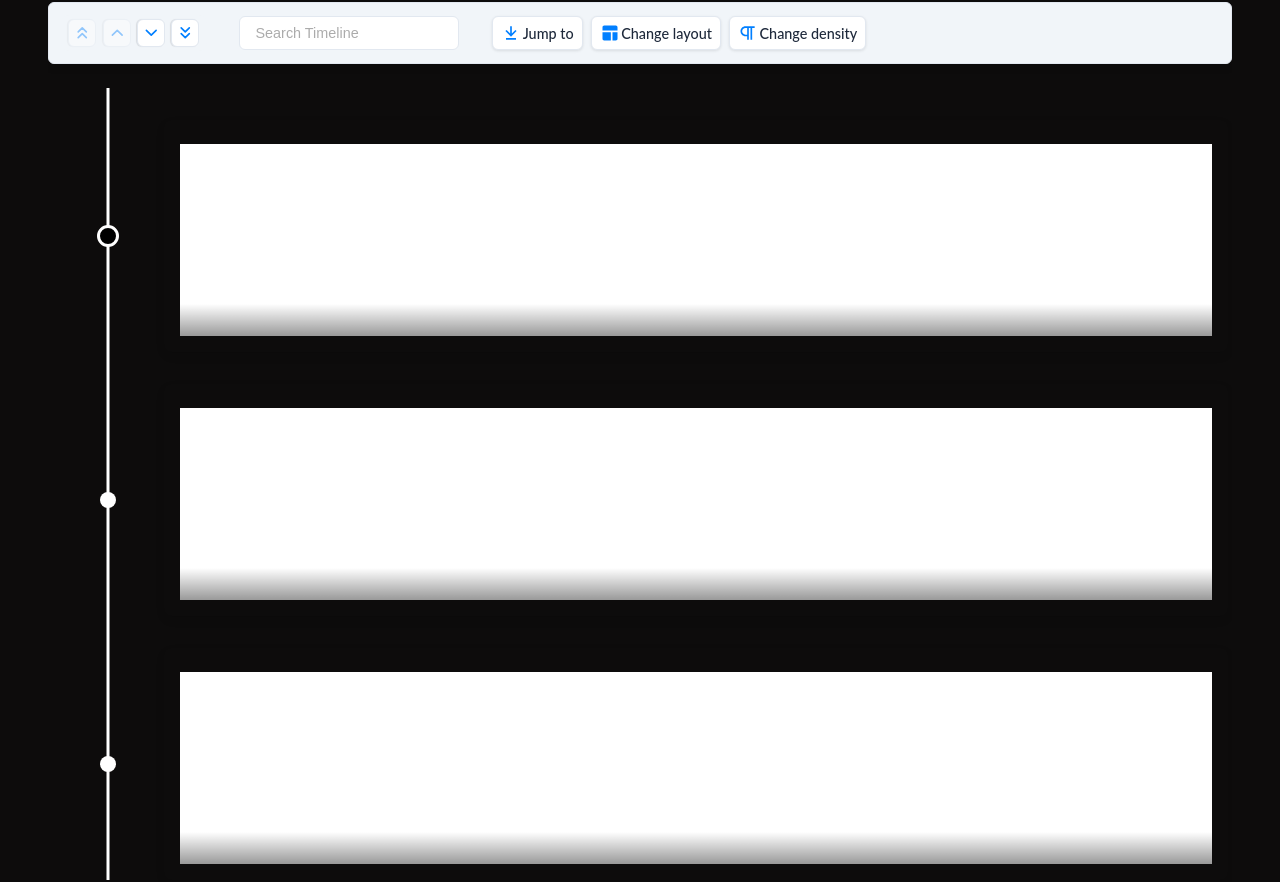
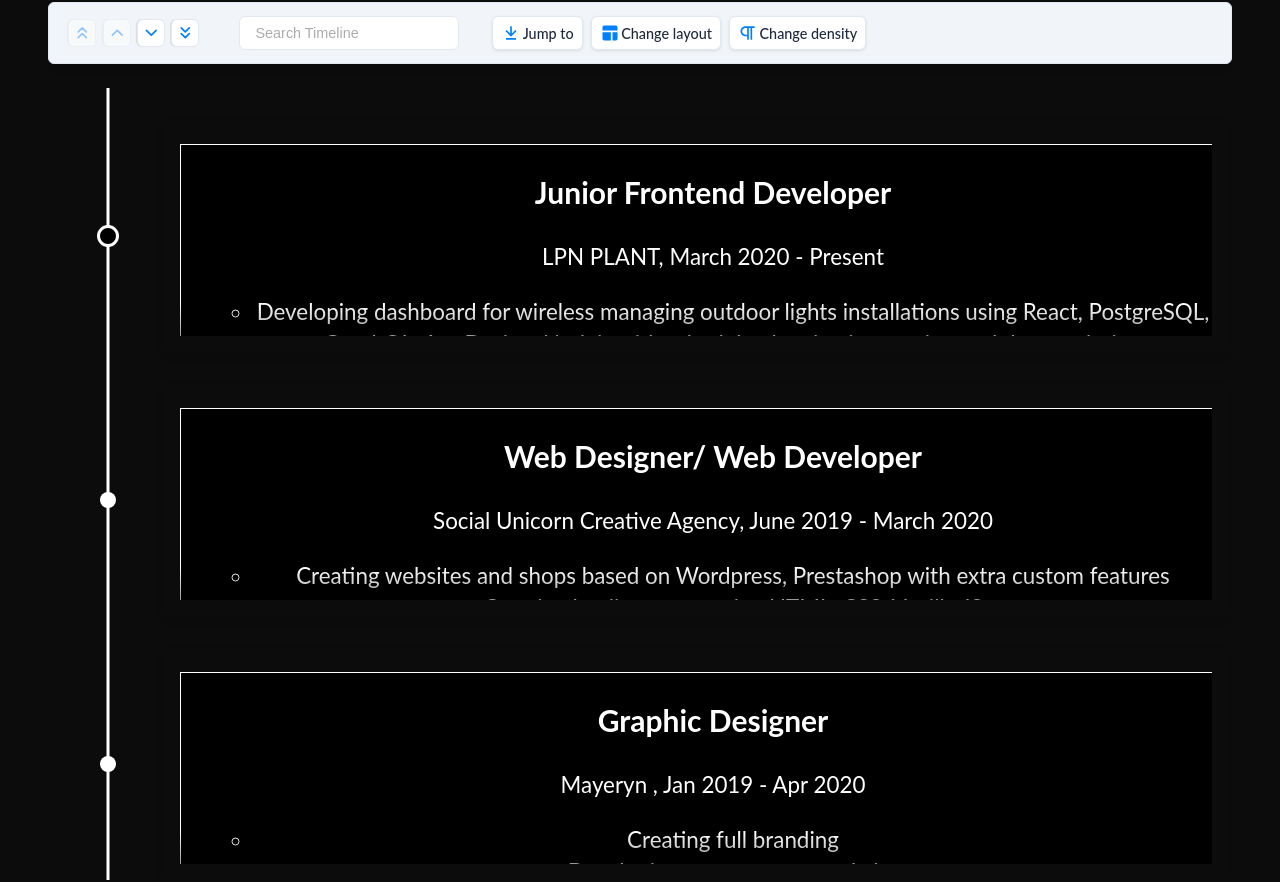
Before and after one commit to dembicki/minimal_portfolio, a React (Create React App) app: page / in a window 1280 px wide. Shown: the part 1044-1926 px from the top of the page. Built offline with nearby package versions, Linux system fonts and the light colour scheme.

Commit message:
Changed experience timeline styling

```diff
--- a/src/components/Experience.jsx
+++ b/src/components/Experience.jsx
@@ -8,19 +8,24 @@ const Wrapper = styled.div``;
 
 const CardWrapper = styled.div`
   width: 100%;
+  border: 1px solid white;
+  background-color: black;
 `;
 
 const JobTitle = styled.h2`
+  margin-left: 2rem;
   font-size: 30px;
   font-weight: bolder;
 `;
 
 const CompanyName = styled.h3`
+  margin-left: 2rem;
   font-size: 1.4rem;
   font-weight: normal;
 `;
 
 const Description = styled.ul`
+  margin-left: 2rem;
   font-size: 1.4rem;
   line-height: 2rem;
 `;
```
